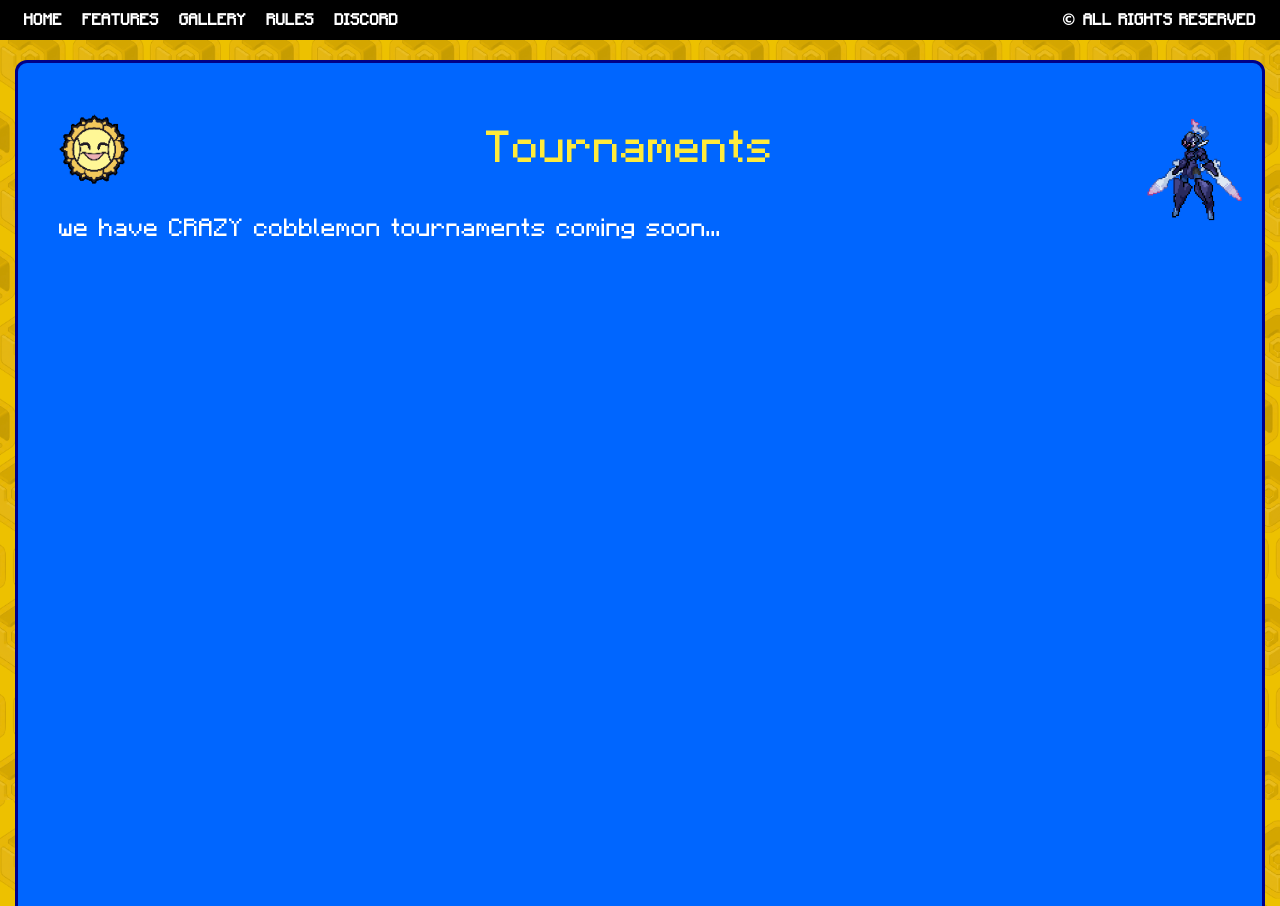
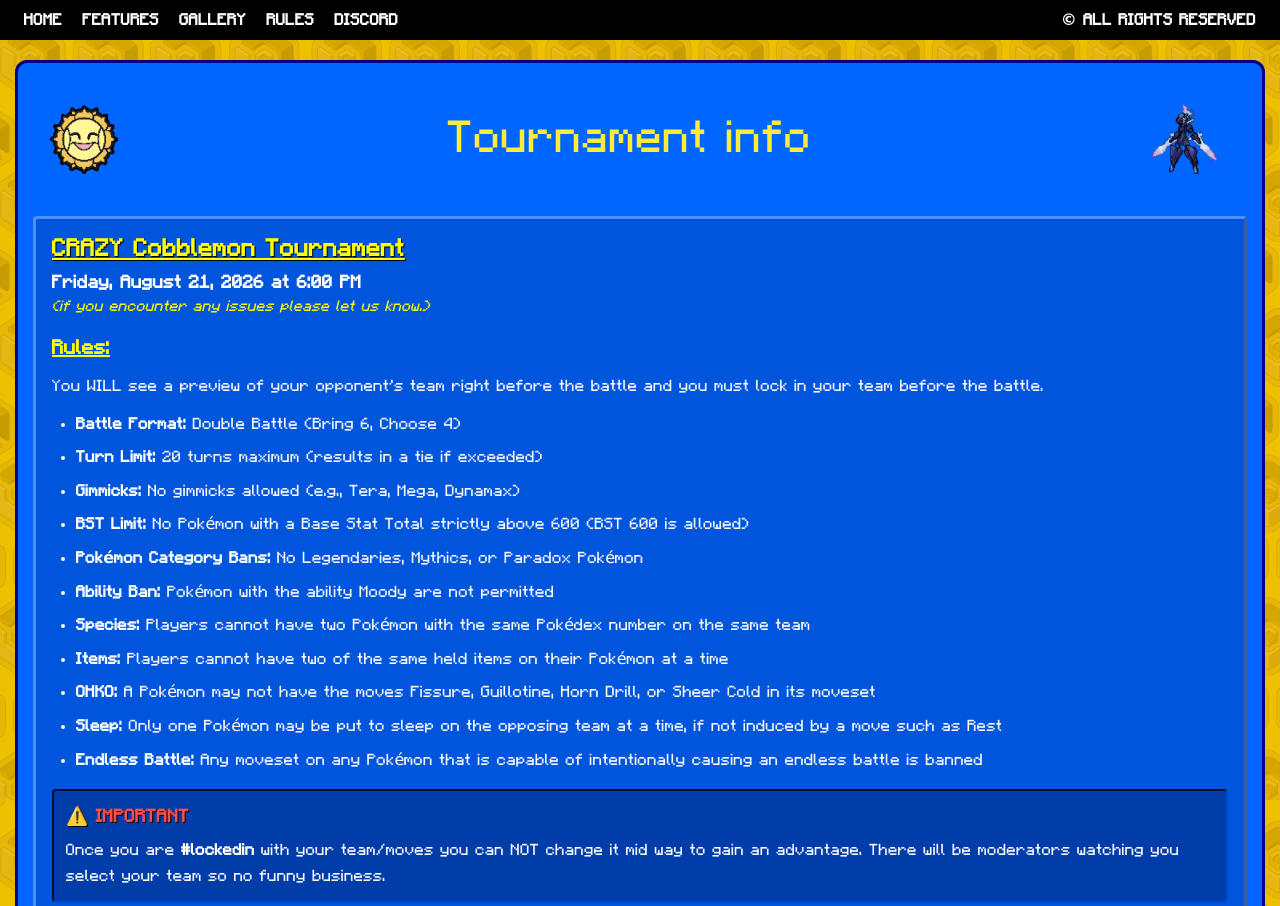
Before and after one commit to housam-nehme/a-CRAZY-cobblemon-server, a plain HTML site: page tournament.html in a window 1280 px wide. Shown: the top 906 px of the page. Drawn offline with Linux system fonts and the light colour scheme.

Commit message:
added toiurnament page

```diff
--- a/tournament.html
+++ b/tournament.html
@@ -33,17 +33,17 @@
       font-family: inherit;
     }
 
+    img {
+      max-width: 100%;
+      height: auto;
+    }
+
     body {
       background-image: url('background.png');
       background-repeat: no-repeat;
-
-      /* Stretches the image to cover the entire screen smoothly */
       background-size: cover;
-
-      /* Keeps the image centered and pinned while scrolling */
       background-position: center center;
       background-attachment: fixed;
-
       background-color: #e2b007;
       font-family: 'CobblemonFont', Verdana, sans-serif;
       font-size: 25px;
@@ -52,7 +52,7 @@
       padding: 0;
     }
 
-    /* FULL-WIDTH BLACK BAR */
+    /* TOP NAV & RESPONSIVE NAV FIXES */
     .topnav {
       background: #000000;
       width: 100%;
@@ -63,13 +63,16 @@
       max-width: 1500px;
       margin: 0 auto;
       display: flex;
-      justify-content: space-between; /* Pushes links to left/center and copyright to far right */
+      justify-content: space-between;
       align-items: center;
+      flex-wrap: wrap;
+      gap: 10px;
     }
 
     .nav-links {
       display: flex;
       gap: 20px;
+      flex-wrap: wrap;
     }
 
     .topnav a,
@@ -86,20 +89,20 @@
       text-decoration: underline;
     }
 
+    /* MAIN PAGE CONTAINER */
     .page {
       max-width: 1250px;
+      width: calc(100% - 20px);
       margin: 20px auto;
-
       background-color: #0066ff;
       border: 3px solid #000088;
       border-radius: 12px;
-
-      padding: 25px;
-
+      padding: 15px;
       color: #ffffff;
       min-height: 1190px;
     }
 
+    /* HEADER FIXES */
     .header {
       display: flex;
       align-items: center;
@@ -115,17 +118,25 @@
 
     .title-slot {
       flex: 1;
-      height: 90px;
+      min-width: 0;
+      height: auto;
+      min-height: 90px;
       display: flex;
       align-items: center;
       justify-content: center;
-      color: #ffeb3b; /* Bright yellow for visibility against blue background */
+      color: #ffeb3b;
       font-size: 45px;
+      text-align: center;
+      word-break: break-word;
     }
 
     .art-slot {
       width: 90px;
       height: 90px;
+      flex-shrink: 0;
+      display: flex;
+      align-items: center;
+      justify-content: center;
     }
 
     .intro {
@@ -140,7 +151,7 @@
     }
 
     .sidebar {
-      width: 320px; /* Widened to fit large font without wrapping */
+      width: 320px;
       flex-shrink: 0;
     }
 
@@ -152,7 +163,7 @@
     }
 
     .dot {
-      width: 30px; /* Scaled to match large sidebar text */
+      width: 30px;
       height: 30px;
       border-radius: 50%;
       flex-shrink: 0;
@@ -175,27 +186,118 @@
       text-decoration: underline;
     }
 
-    .newslist {
+    /* TOURNAMENT RULES CONTAINER */
+    .rules-list {
       flex: 1;
+      min-width: 0;
+      display: flex;
+      flex-direction: column;
+      gap: 16px;
     }
 
-    .news-item {
-      display: flex;
-      gap: 10px;
+    .rules-card {
+      background-color: #0055dd;
+      border: 3px outset #4d90ff;
+      border-radius: 4px;
+      padding: 16px;
+      min-width: 0;
+    }
+
+    .rules-header {
+      color: #ffff00;
+      font-size: 24px;
+      font-weight: bold;
+      text-decoration: underline;
+      text-shadow: 1px 1px 0px #000000;
+      margin-bottom: 8px;
+    }
+
+    .rules-datetime {
+      color: #ffffff;
+      font-size: 18px;
+      font-weight: bold;
+      margin-bottom: 4px;
+    }
+
+    .rules-note {
+      color: #ffff00;
+      font-size: 15px;
+      font-style: italic;
       margin-bottom: 16px;
     }
 
-    .news-thumb {
-      width: 48px;
-      height: 48px;
-      border: 1px solid #999999;
-      flex-shrink: 0;
+    .rules-section-title {
+      color: #ffff00;
+      font-size: 20px;
+      font-weight: bold;
+      margin-bottom: 10px;
+      text-decoration: underline;
     }
 
-    .news-headline a {
-      color: #ffff00; /* Bright yellow for news link visibility */
+    .rules-content {
+      font-size: 16px;
+      line-height: 1.6;
+      color: #ffffff;
+    }
+
+    .rules-content ul {
+      margin-left: 24px;
+      margin-bottom: 16px;
+    }
+
+    .rules-content li {
+      margin-bottom: 8px;
+    }
+
+    .rules-important-box {
+      margin-top: 16px;
+      padding: 12px;
+      background-color: #003da8;
+      border: 2px inset #002b80;
+      border-radius: 4px;
+    }
+
+    .rules-important-title {
+      color: #ff4d4d;
       font-weight: bold;
-      text-decoration: underline;
+      font-size: 18px;
+      margin-bottom: 6px;
+      text-shadow: 1px 1px 0px #000000;
+    }
+
+    /* MOBILE BREAKPOINT RULES */
+    @media (max-width: 768px) {
+      .topnav-inner {
+        flex-direction: column;
+        text-align: center;
+      }
+
+      .nav-links {
+        justify-content: center;
+      }
+
+      .page {
+        padding: 12px;
+        min-height: auto;
+      }
+
+      .header {
+        flex-direction: column;
+        text-align: center;
+      }
+
+      .title-slot {
+        font-size: 28px;
+      }
+
+      .body {
+        flex-direction: column;
+        padding: 0 0 16px;
+      }
+
+      .sidebar {
+        width: 100%;
+      }
     }
   </style>
 </head>
@@ -203,7 +305,6 @@
   <nav class="topnav">
     <div class="topnav-inner">
       <div class="nav-links">
-      <!-- Added Home Button -->
         <a href="index.html">Home</a>
         <a href="features.html">Features</a>
         <a href="gallery.html">Gallery</a>
@@ -219,23 +320,51 @@
       <div class="badge">
         <img src="assets/server-icon.webp" alt="server mascot">
       </div>
-      <div class="title-slot">Tournaments</div>
+      <div class="title-slot">Tournament info</div>
       <div class="art-slot">
-         <img src="assets/ceruledgegif.gif" alt="garchomp" style="width: 145%; height: 145%; object-fit: contain; display: block;">
+        <img src="assets/ceruledgegif.gif" alt="Ceruledge" style="width: 100%; height: 100%; object-fit: contain; display: block;">
       </div>
     </header>
 
     <p class="intro">
-      we have CRAZY cobblemon tournaments coming soon...
+     <!-- SUBTEXT UNDER TOURNAMENTS FILL IN LATER BOY-->
     </p>
 
 
 
 
+      <section class="rules-list">
+        <div class="rules-card">
+          <div class="rules-header">CRAZY Cobblemon Tournament</div>
+          <div class="rules-datetime">Friday, August 21, 2026 at 6:00 PM</div>
+          <div class="rules-note">(if you encounter any issues please let us know.)</div>
+
+          <div class="rules-content">
+            <div class="rules-section-title">Rules:</div>
+            <p style="margin-bottom: 12px;">You WILL see a preview of your opponent's team right before the battle and you must lock in your team before the battle.</p>
+
+            <ul>
+              <li><strong>Battle Format:</strong> Double Battle (Bring 6, Choose 4)</li>
+              <li><strong>Turn Limit:</strong> 20 turns maximum (results in a tie if exceeded)</li>
+              <li><strong>Gimmicks:</strong> No gimmicks allowed (e.g., Tera, Mega, Dynamax)</li>
+              <li><strong>BST Limit:</strong> No Pokémon with a Base Stat Total strictly above 600 (BST 600 is allowed)</li>
+              <li><strong>Pokémon Category Bans:</strong> No Legendaries, Mythics, or Paradox Pokémon</li>
+              <li><strong>Ability Ban:</strong> Pokémon with the ability Moody are not permitted</li>
+              <li><strong>Species:</strong> Players cannot have two Pokémon with the same Pokédex number on the same team</li>
+              <li><strong>Items:</strong> Players cannot have two of the same held items on their Pokémon at a time</li>
+              <li><strong>OHKO:</strong> A Pokémon may not have the moves Fissure, Guillotine, Horn Drill, or Sheer Cold in its moveset</li>
+              <li><strong>Sleep:</strong> Only one Pokémon may be put to sleep on the opposing team at a time, if not induced by a move such as Rest</li>
+              <li><strong>Endless Battle:</strong> Any moveset on any Pokémon that is capable of intentionally causing an endless battle is banned</li>
+            </ul>
+
+            <div class="rules-important-box">
+              <div class="rules-important-title">⚠️ IMPORTANT</div>
+              <p>Once you are <strong>#lockedin</strong> with your team/moves you can NOT change it mid way to gain an advantage. There will be moderators watching you select your team so no funny business.</p>
+            </div>
+          </div>
+        </div>
       </section>
-
     </div>
-
   </div>
 </body>
 </html>
```
Also changed, not shown: index.html (+2 -2 lines). Lines whose indentation alone changed are shown as unchanged.
